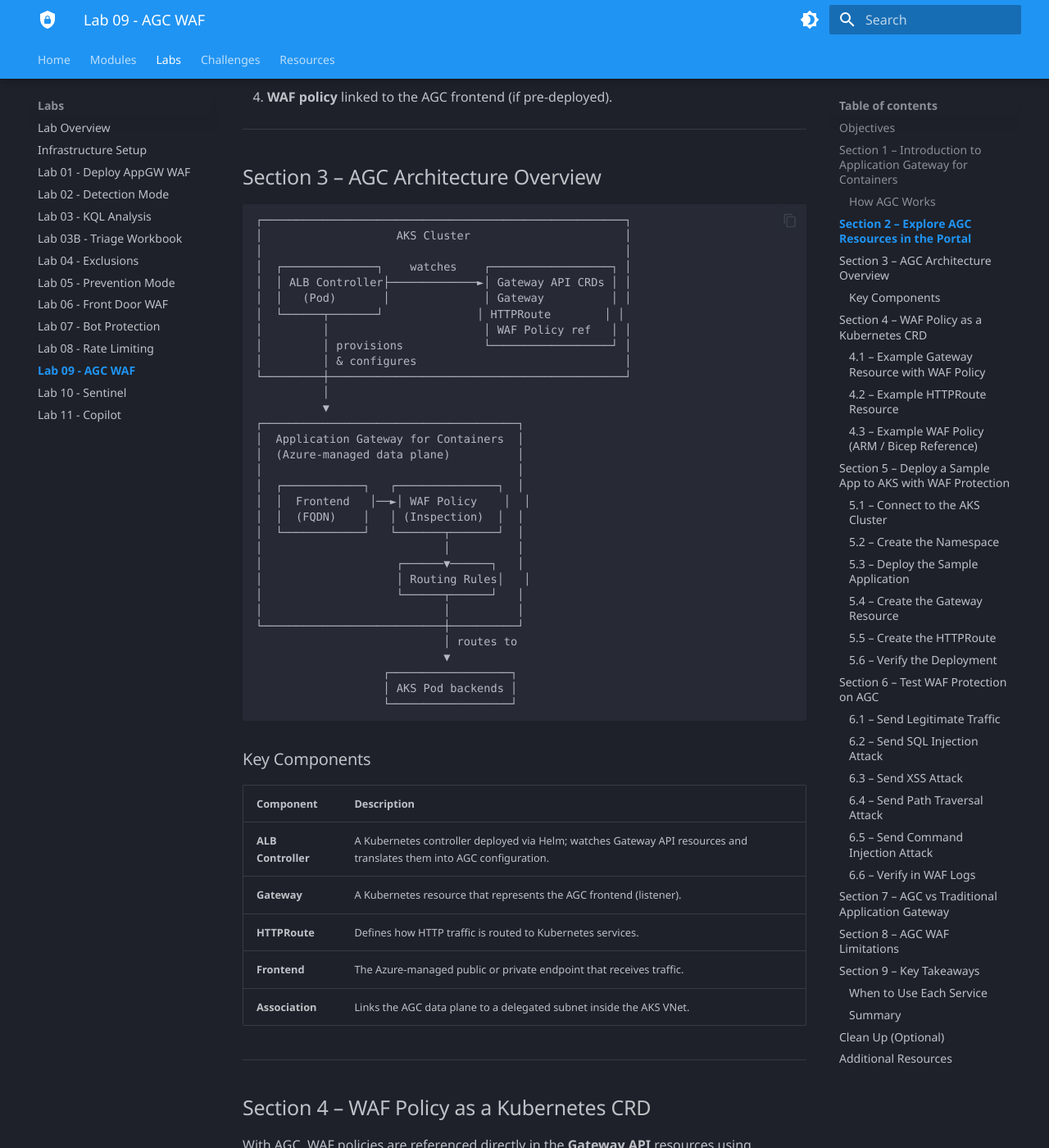
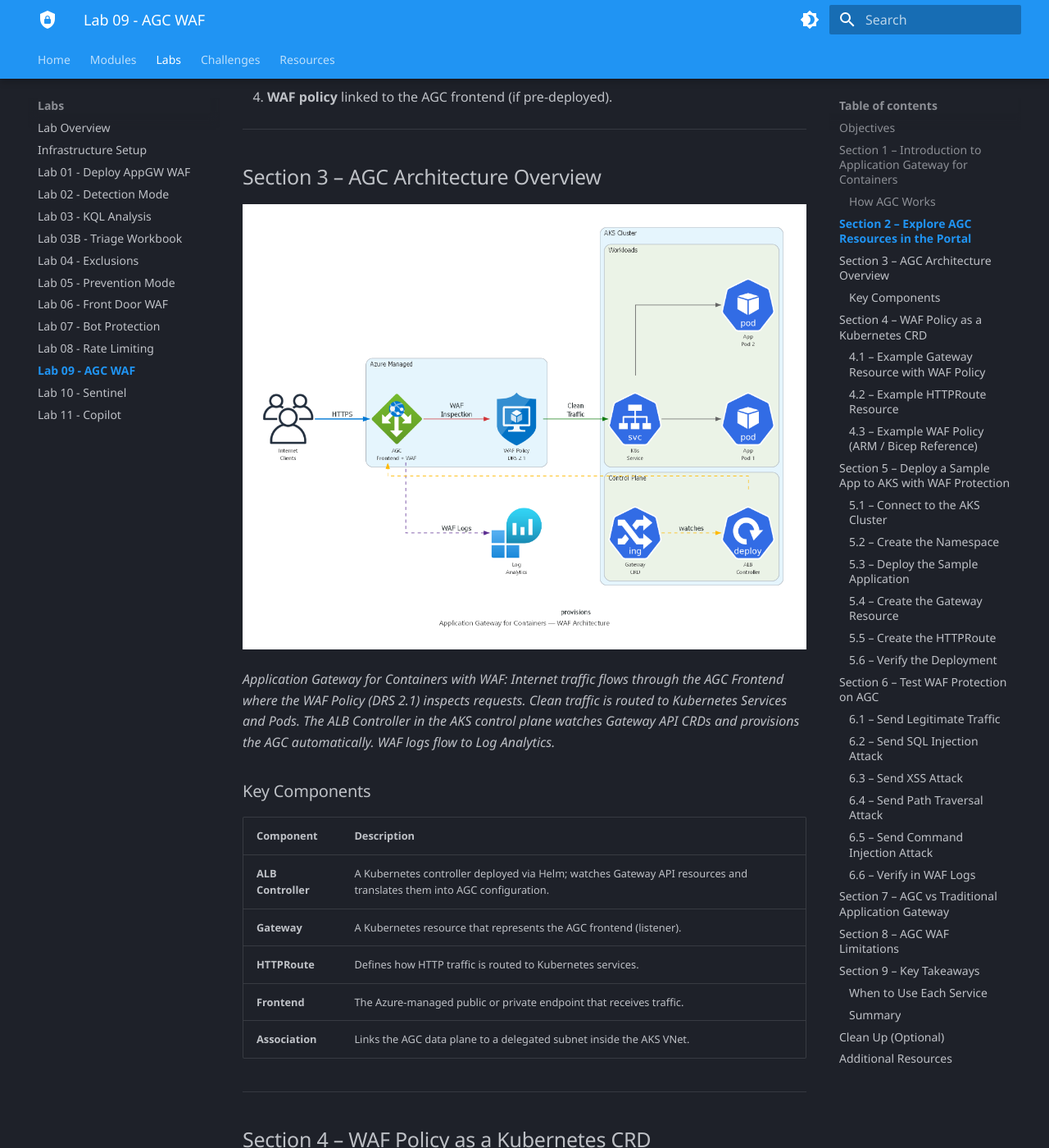
Before and after one commit to lcarli/AzureWAF-Learning, an MkDocs documentation site: the page built from docs/labs/lab09.md, in a window 1280 px wide and 1400 px high, scrolled down 2420 px. Shown: the whole window at 82% size. Built offline with MkDocs 1.6.1 and Material for MkDocs 9.7.7, drawn with Linux system fonts in a browser that asks for light colours; some web fonts are replaced.

Commit message:
Replace ASCII diagram in Lab 09 with Azure icons architecture diagram
Generated with Python diagrams library showing AGC + WAF flow:
Internet → AGC Frontend + WAF Policy (DRS 2.1) → K8s Service → Pods,
with ALB Controller managing AGC via Gateway API CRDs and logs to Log Analytics.

Co-authored-by: Copilot <223556219+Copilot@users.noreply.github.com>

````diff
--- a/docs/labs/lab09.md
+++ b/docs/labs/lab09.md
@@ -71,40 +71,9 @@ By the end of this lab you will be able to:
 
 ## Section 3 – AGC Architecture Overview
 
-```
-┌──────────────────────────────────────────────────────┐
-│                    AKS Cluster                       │
-│                                                      │
-│  ┌──────────────┐    watches    ┌──────────────────┐ │
-│  │ ALB Controller├─────────────►│ Gateway API CRDs │ │
-│  │   (Pod)       │              │ Gateway          │ │
-│  └──────┬───────┘              │ HTTPRoute        │ │
-│         │                       │ WAF Policy ref   │ │
-│         │ provisions            └──────────────────┘ │
-│         │ & configures                               │
-└─────────┼────────────────────────────────────────────┘
-          │
-          ▼
-┌──────────────────────────────────────┐
-│  Application Gateway for Containers  │
-│  (Azure-managed data plane)          │
-│                                      │
-│  ┌────────────┐   ┌───────────────┐  │
-│  │  Frontend   │──►│ WAF Policy    │  │
-│  │  (FQDN)    │   │ (Inspection)  │  │
-│  └────────────┘   └───────┬───────┘  │
-│                           │          │
-│                    ┌──────▼──────┐   │
-│                    │ Routing Rules│   │
-│                    └──────┬──────┘   │
-│                           │          │
-└───────────────────────────┼──────────┘
-                            │ routes to
-                            ▼
-                   ┌──────────────────┐
-                   │ AKS Pod backends │
-                   └──────────────────┘
-```
+![AGC WAF Architecture](../assets/agc-waf-architecture.png)
+
+*Application Gateway for Containers with WAF: Internet traffic flows through the AGC Frontend where the WAF Policy (DRS 2.1) inspects requests. Clean traffic is routed to Kubernetes Services and Pods. The ALB Controller in the AKS control plane watches Gateway API CRDs and provisions the AGC automatically. WAF logs flow to Log Analytics.*
 
 ### Key Components
 
````
Also changed, not shown: docs/assets/agc-waf-architecture.png (added).
